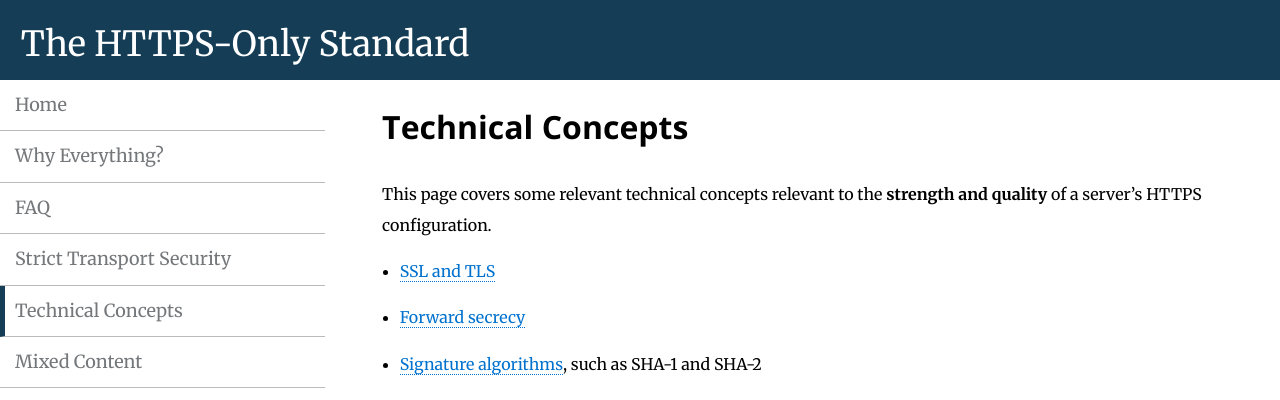
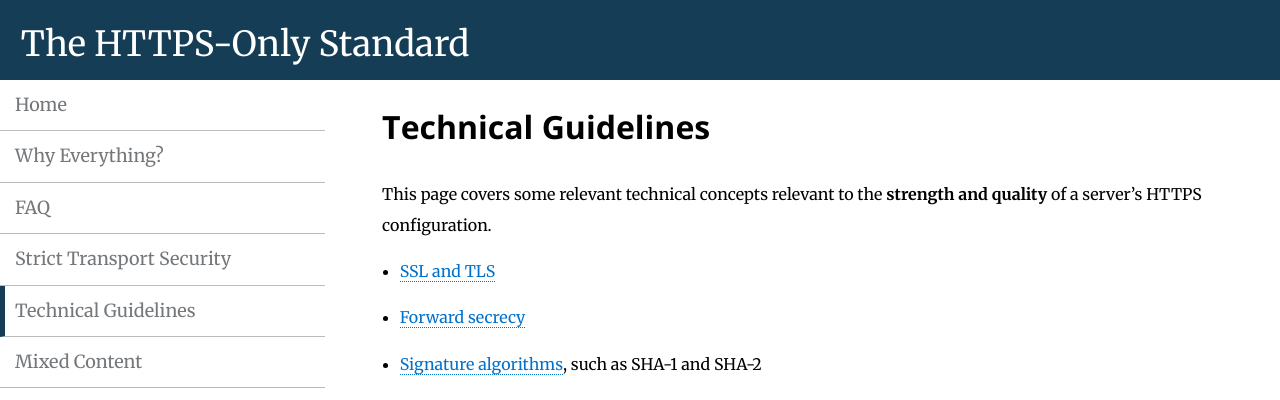
Before and after one commit to GSA/https, a Jekyll site: the page built from pages/technical.md, in a window 1280 px wide and 900 px high. Shown: the top 400 px of the window. Built offline with Jekyll 4.4.1, drawn with Linux system fonts in a browser that asks for light colours; Markdown is read by kramdown in place of the engine named in the settings.

Commit message:
rename Technical Concepts -> Technical Guidelines

```diff
--- a/_config.yml
+++ b/_config.yml
@@ -41,8 +41,8 @@ navigation:
   url: /faq/
 - text: Strict Transport Security
   url: /hsts/
-- text: Technical Concepts
-  url: /technical-concepts/
+- text: Technical Guidelines
+  url: /technical-guidelines/
 - text: Mixed Content
   url: /mixed-content/
 - text: Server Name Indication
--- a/pages/technical.md
+++ b/pages/technical.md
@@ -1,8 +1,8 @@
 ---
 layout: page
-title: Technical Concepts
-permalink: /technical-concepts/
-description: "More relevant technical concepts relating to HTTPS."
+title: Technical Guidelines
+permalink: /technical-guidelines/
+description: "Technical guidelines relating to HTTPS strength and quality."
 ---
 
 This page covers some relevant technical concepts relevant to the **strength and quality** of a server's HTTPS configuration.
```
